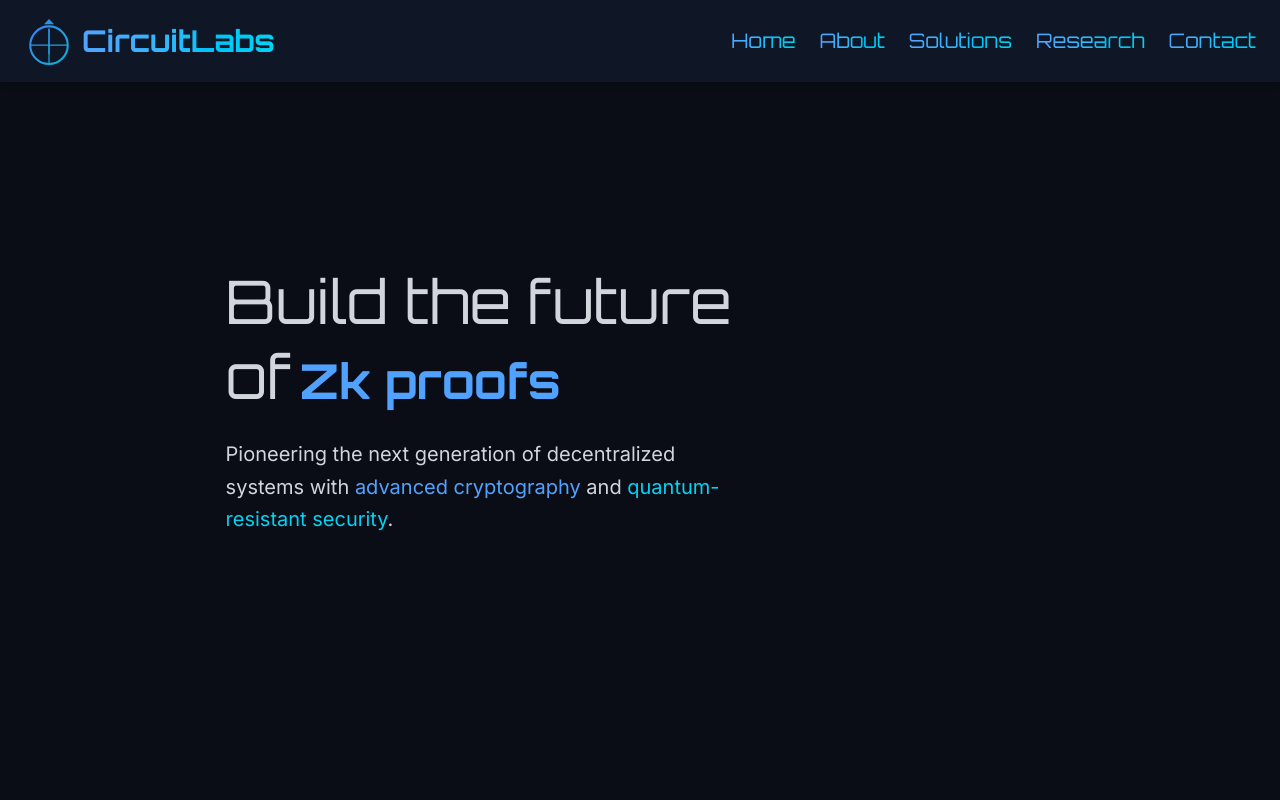
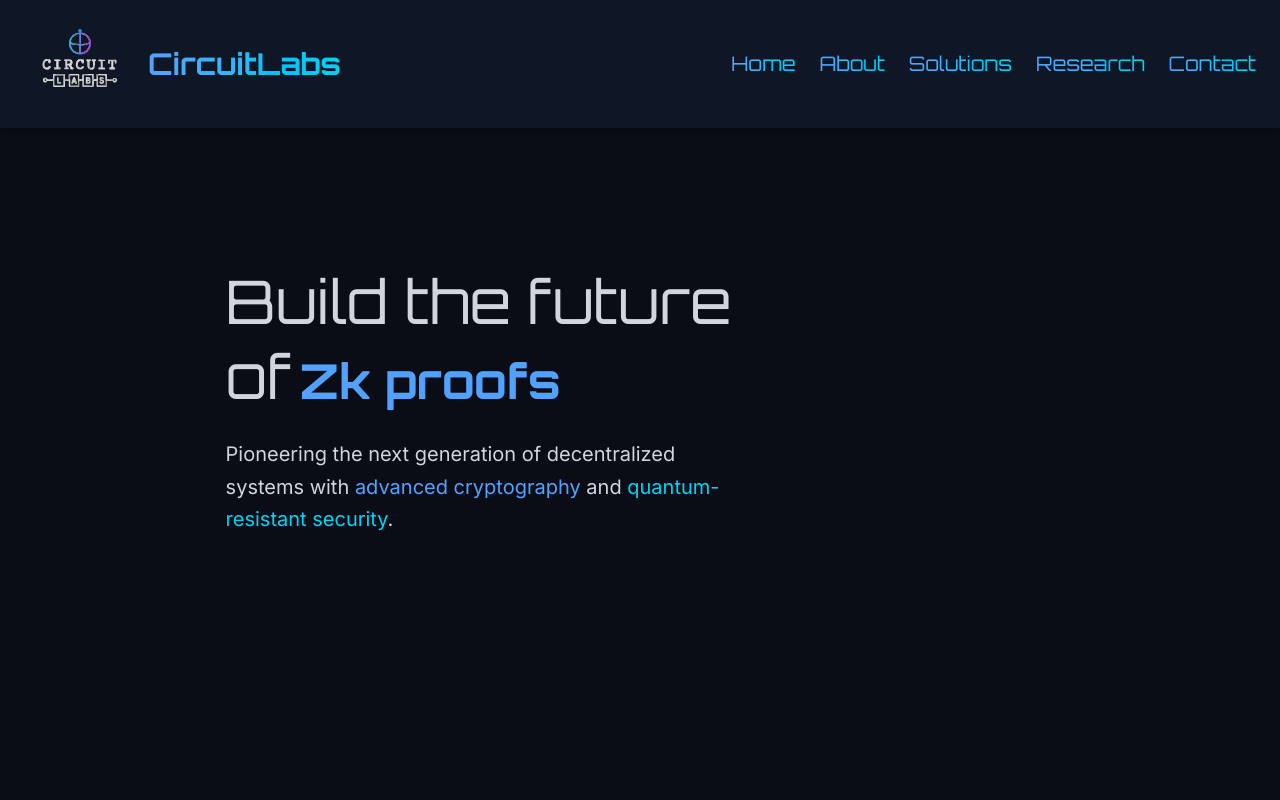
Before and after one commit to ER8IK/Lana.io, a Next.js app: page / in a window 1280 px wide. Shown: the top 800 px of the page. Built offline with nearby package versions, Linux system fonts and the light colour scheme.

Commit message:
forthd commit

```diff
--- a/app/components/Header.tsx
+++ b/app/components/Header.tsx
@@ -3,7 +3,8 @@
 import React, { FC, useState } from "react";
 import Link from "next/link";
 import { motion, AnimatePresence } from "framer-motion";
-import Logo from "./LogoSphere";
+import Image from "next/image";
+
 
 interface HeaderProps {}
 
@@ -20,13 +21,21 @@ const Header: FC<HeaderProps> = () => {
 
   return (
     <header className="fixed top-0 w-full z-50 bg-gray-900/95 backdrop-blur-sm text-white shadow-md">
-      <div className="max-w-7xl mx-auto flex justify-between items-center px-6 py-4">
+      <div className="max-w-7xl mx-auto flex justify-between items-center px-6 py-2">
         {/* Логотип */}
-        <div className="font-orbitron text-xl sm:text-3xl font-bold flex items-center space-x-2">
-          <Logo size={40} />
+        <div className="flex items-center space-x-3">
+          {/* Контейнер для логотипа */}
+          <Image
+            src="/CircuitLogo.svg"
+            alt="Circuit Labs logo"
+            width={120}
+            height={120}
+            className="w-24 h-24 md:w-28 md:h-28 object-contain"
+          />
+
           <Link
             href="/"
-            className="bg-gradient-to-r from-blue-400 to-cyan-400 bg-clip-text text-transparent"
+            className="bg-gradient-to-r from-blue-400 to-cyan-400 bg-clip-text text-transparent text-xl sm:text-3xl font-orbitron font-bold"
           >
             CircuitLabs
           </Link>
@@ -39,8 +48,7 @@ const Header: FC<HeaderProps> = () => {
               key={link.href}
               href={link.href}
               className="relative bg-gradient-to-r from-blue-400 to-cyan-400 bg-clip-text text-transparent
-                         text-lg md:text-xl font-orbitron transition-transform hover:scale-110
-                         hover:drop-shadow-[0_0_10px_rgba(0,255,255,0.7)]"
+                         transition-transform hover:scale-110 hover:drop-shadow-[0_0_10px_rgba(0,255,255,0.7)]"
             >
               {link.label}
             </Link>
```
Also changed, not shown: public/CircuitLogo.svg (added).
